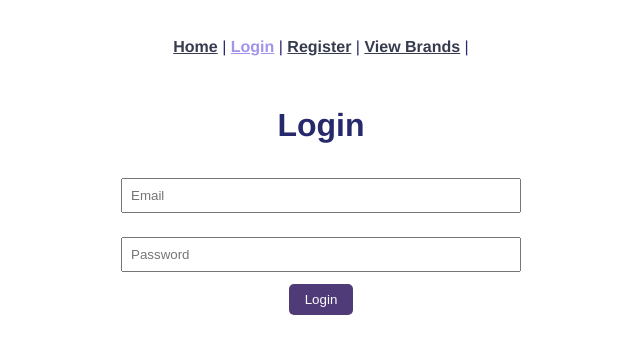
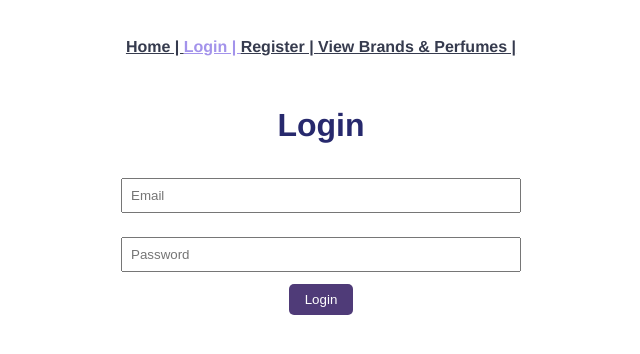
Before and after one commit to ralucaantal/PerfumesCollection_VueJSApp, a Vue app in the folder project/: page /login in a window 1280 px wide. Shown: the top 354 px of the page, without its empty margins (319-959 px from the left). Built offline with nearby package versions, Linux system fonts and the light colour scheme.

Commit message:
i can see perfumes & brands

```diff
--- a/project/src/App.vue
+++ b/project/src/App.vue
@@ -1,10 +1,10 @@
 <template>
   <nav>
-    <router-link to="/">Home</router-link> |
-    <router-link v-if="!isLoggedIn" to="/login">Login</router-link> |
-    <router-link v-if="!isLoggedIn" to="/register">Register</router-link> |
+    <router-link to="/">Home | </router-link>
+    <router-link v-if="!isLoggedIn" to="/login">Login | </router-link>
+    <router-link v-if="!isLoggedIn" to="/register">Register | </router-link>
 
-    <router-link  to="/viewBrands">View Brands</router-link> |
+    <router-link to="/viewBrands">View Brands & Perfumes | </router-link>
 
     <!-- Utilizează v-if pentru a verifica existența tokenului în localStorage -->
     <button v-if="isLoggedIn" class="logout-button" @click="logout">
@@ -19,7 +19,6 @@
 import { ref, watch } from "vue";
 import { useStore } from "vuex";
 import router from "@/router";
-
 
 export default {
   setup() {
--- a/project/src/components/Brands.vue
+++ b/project/src/components/Brands.vue
@@ -1,7 +1,17 @@
 <template>
   <div class="brands">
-    <h1>{{ brands.name }}</h1>
-    <p>Brandul are un numar de  parfumuri</p>
+    <h2>{{ brands.name }}</h2>
+    <p v-if="brands.perfumes">
+      Founded on {{ brands.startDate }} and offering
+      {{ brands.perfumes.length }} perfumes:
+    </p>
+    <div v-for="perfume in brands.perfumes" :key="perfume.id" class="brands">
+      <h3>{{ perfume.name }}</h3>
+      <p>Ingredients: {{ perfume.ingredients.join(", ") }}</p>
+      <p>Gender: {{ perfume.gender }}</p>
+      <p>Price: {{ perfume.price }} $</p>
+      <p>Rating: {{ perfume.rating }}</p>
+    </div>
   </div>
 </template>
 
@@ -11,7 +21,6 @@ export default {
   props: {
     brands: { type: Object },
   },
-
 };
 </script>
 
--- a/project/src/views/ViewBrandsView.vue
+++ b/project/src/views/ViewBrandsView.vue
@@ -1,5 +1,6 @@
 <template>
   <div class="home">
+    <h1>Brands:</h1>
     <div v-for="i in brands" :key="i">
       <Brands :brands="i" />
     </div>
```
Also changed, not shown: 1 other file (tests, documents, lock files or other folders).
